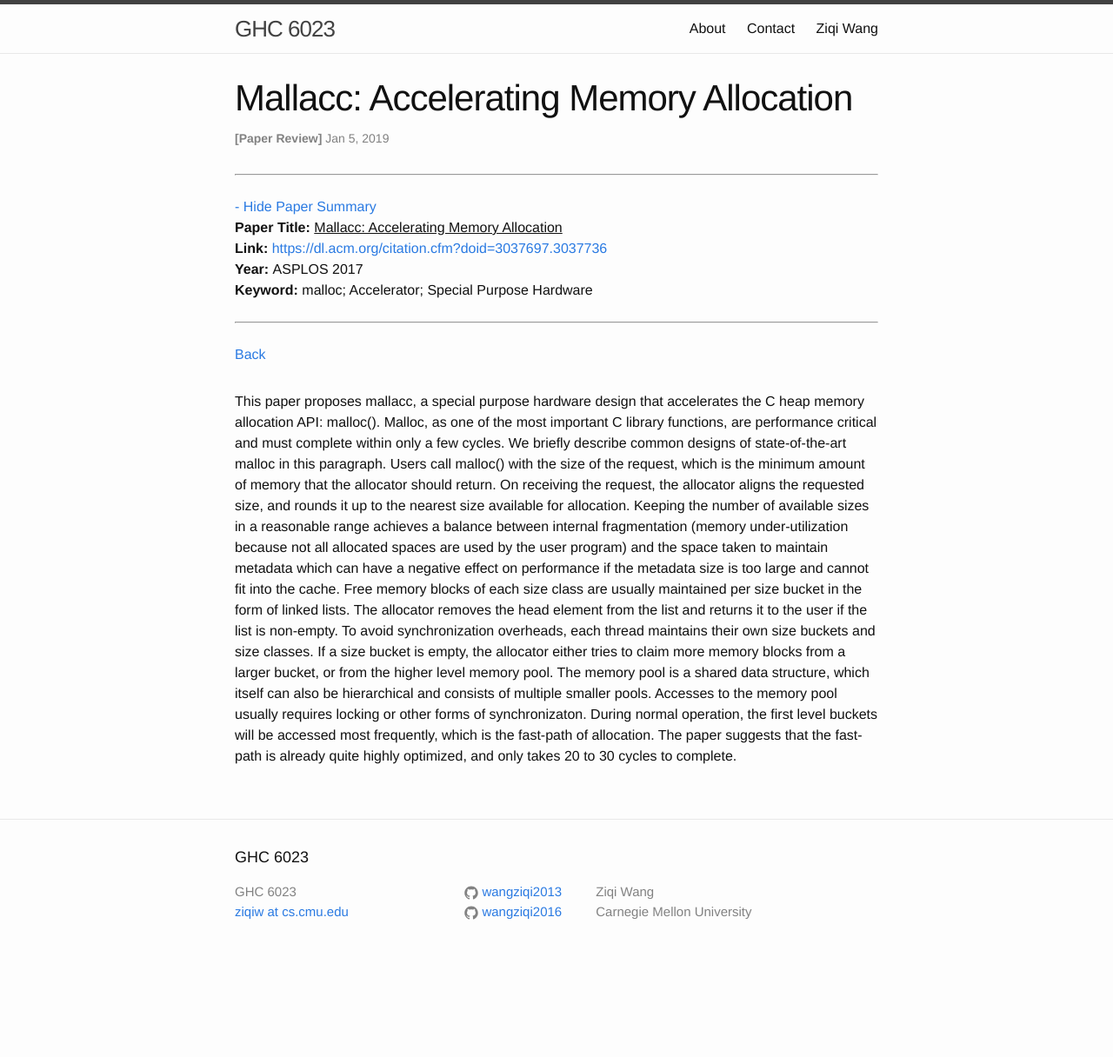
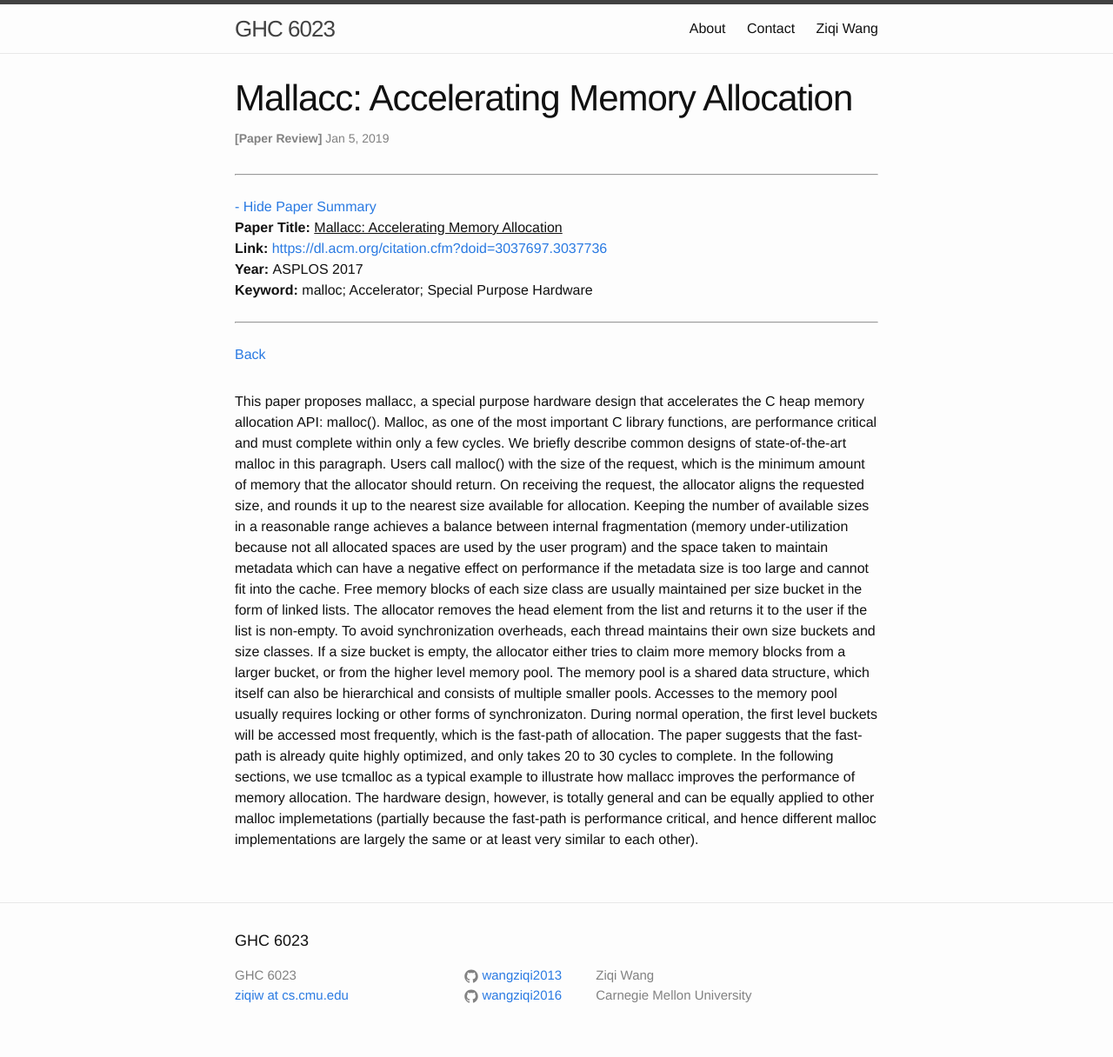
Before and after one commit to wangziqi2013/wangziqi2013.github.io, a Jekyll site: the page built from _posts/2019-01-05-mallacc.markdown, in a window 1280 px wide. Shown: the whole page at 87% size. Built offline with Jekyll 4.4.1, drawn with Linux system fonts in a browser that asks for light colours; before the commit the page ends 1120 px from its top, so only the background shows below that.

Commit message:
Adding tcmalloc

```diff
--- a/_posts/2019-01-05-mallacc.markdown
+++ b/_posts/2019-01-05-mallacc.markdown
@@ -28,4 +28,7 @@ larger bucket, or from the higher level memory pool. The memory pool is a shared
 be hierarchical and consists of multiple smaller pools. Accesses to the memory pool usually requires locking or other forms
 of synchronizaton. During normal operation, the first level buckets will be accessed most frequently, which is the fast-path
 of allocation. The paper suggests that the fast-path is already quite highly optimized, and only takes 20 to 30 cycles to
-complete.
+complete. In the following sections, we use tcmalloc as a typical example to illustrate how mallacc improves the performance
+of memory allocation. The hardware design, however, is totally general and can be equally applied to other malloc
+implemetations (partially because the fast-path is performance critical, and hence different malloc implementations are
+largely the same or at least very similar to each other).
```
